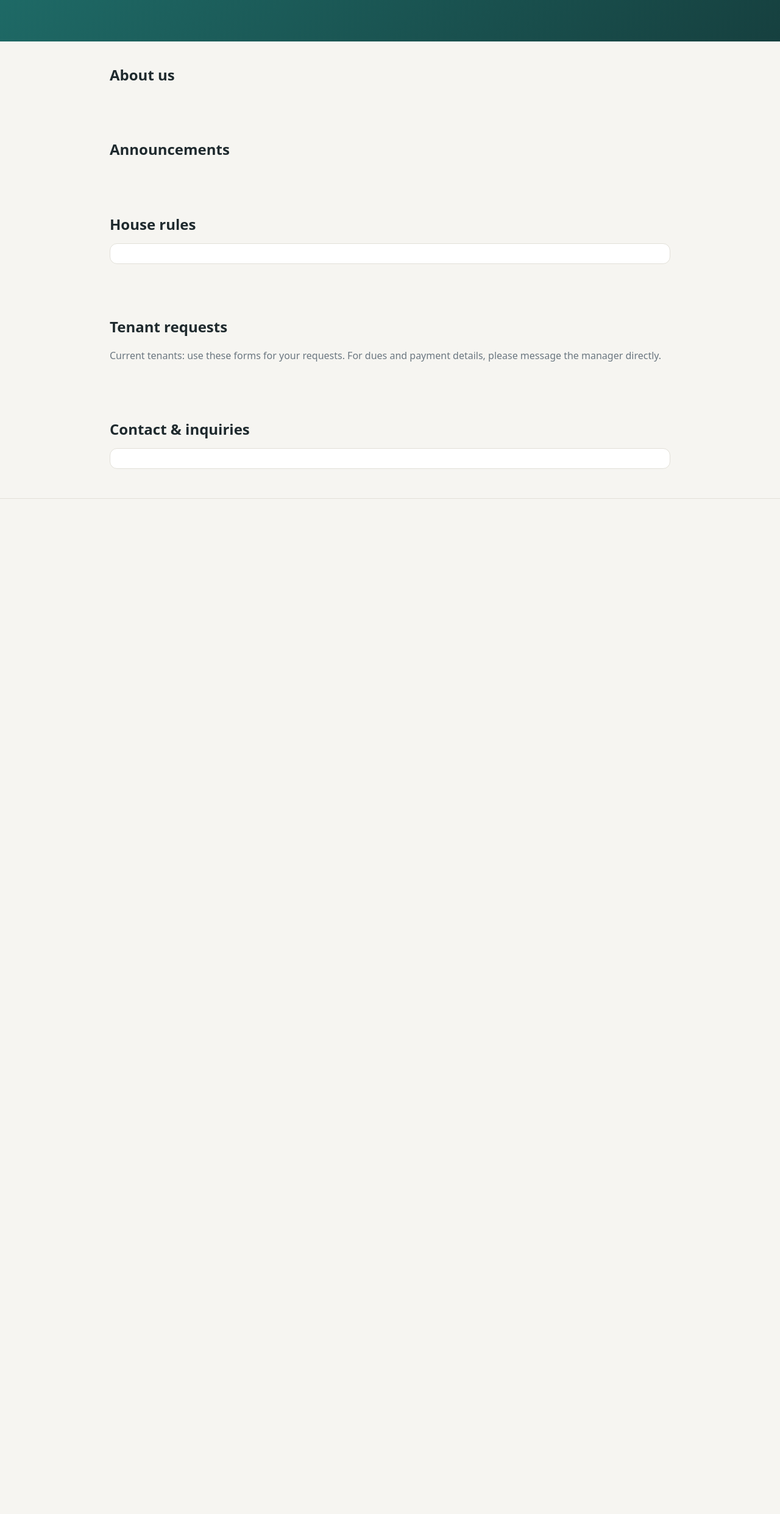
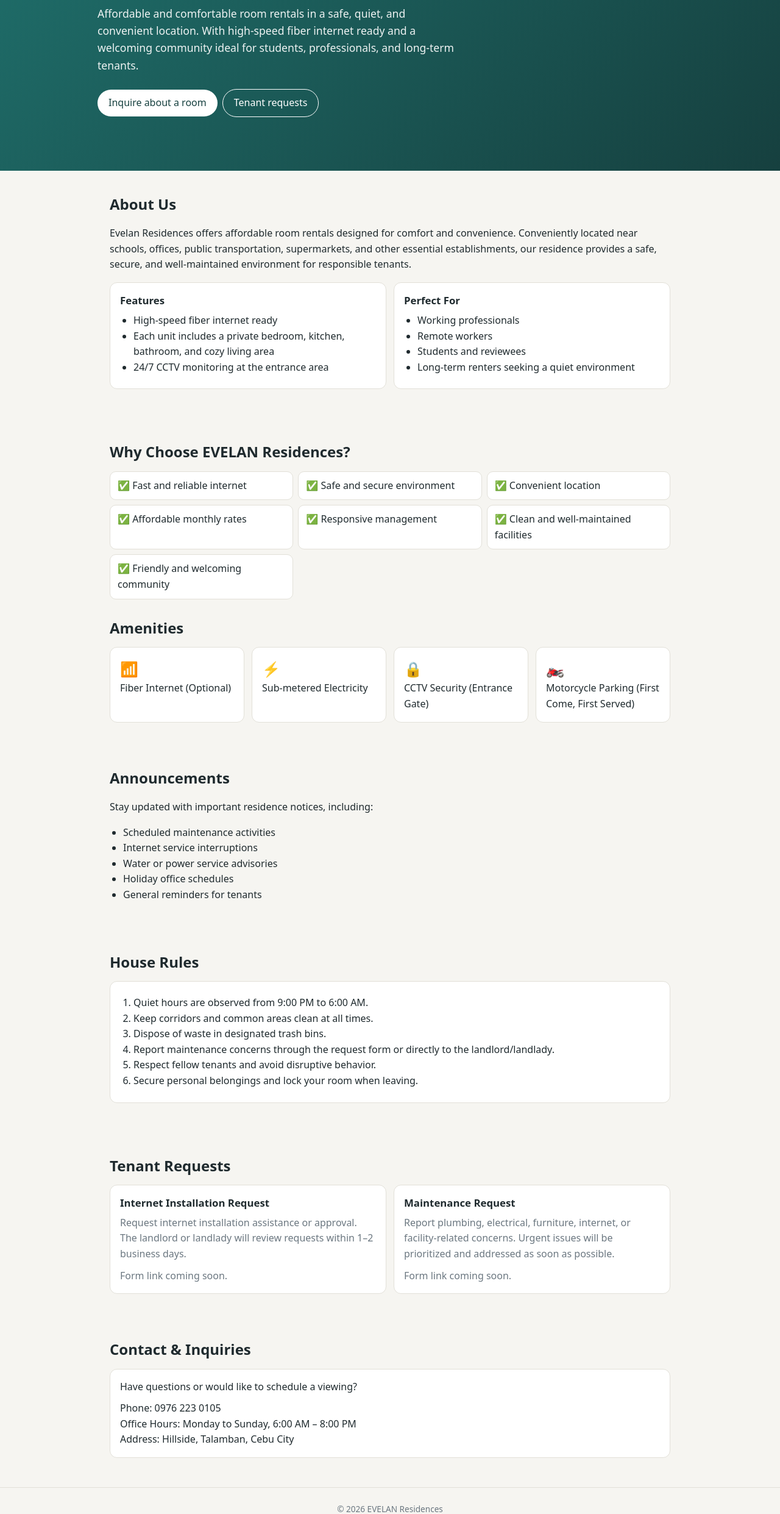
Before and after one commit to EvelanResidences/RoomRentals, a plain HTML site: page index.html in a window 1280 px wide. Shown: the part 248-2731 px from the top of the page at 61% size. Before the commit the page ends 1114 px from the top, so only its background shows below. Drawn offline with Linux system fonts and the light colour scheme.

Commit message:
Update index.html

```diff
--- a/index.html
+++ b/index.html
@@ -1,7 +1,7 @@
 <!DOCTYPE html>
 <html lang="en"><head><meta charset="utf-8">
 <meta name="viewport" content="width=device-width, initial-scale=1, viewport-fit=cover">
-<title>Our Residence</title>
+<title>EVELAN Residences</title>
 <style>
 :root{--bg:#f6f5f1;--card:#fff;--tx:#1f2a2e;--mu:#6b7780;--ac:#1f6f6b;--bd:#e2e0d8;color-scheme:light}
 @media (prefers-color-scheme:dark){:root{--bg:#15191b;--card:#1e2427;--tx:#e8ecee;--mu:#98a4ab;--ac:#4fb3ad;--bd:#2f393d;color-scheme:dark}}
@@ -11,64 +11,62 @@ body{margin:0;background:var(--bg);color:var(--tx);font:16px/1.6 system-ui,-appl
 .top nav{display:flex;gap:16px;align-items:center;flex-wrap:wrap}.top a{color:var(--tx);text-decoration:none}
 .btn{display:inline-block;background:var(--ac);color:#fff!important;padding:9px 18px;border-radius:99px;text-decoration:none}
 .hero{padding:88px 20px;background:linear-gradient(135deg,#1f6f6b,#16403f);color:#fff}
-.hero h1{font-size:clamp(2rem,6vw,3.2rem);margin:0 0 8px}.hero p{max-width:560px;font-size:1.1rem;opacity:.92}
+.hero h1{font-size:clamp(2rem,6vw,3.2rem);margin:0 0 8px}.hero p{max-width:600px;font-size:1.1rem;opacity:.92}
 .hero .btn{background:#fff;color:#16403f!important;margin:8px 8px 0 0}.hero .btn.ghost{background:transparent;color:#fff!important;border:1px solid #fff}
 .wrap{max-width:960px;margin:0 auto}.sec{padding:36px 20px}.sec>h2{font-size:1.5rem;margin:0 0 12px}
 .card{background:var(--card);border:1px solid var(--bd);border-radius:12px;padding:16px;margin:12px 0}
-.card h3{margin:0 0 6px;font-size:1.05rem}.pre{white-space:pre-wrap}.mu{color:var(--mu)}
-.grid{display:grid;grid-template-columns:repeat(auto-fit,minmax(220px,1fr));gap:12px}
+.card h3{margin:0 0 6px;font-size:1.05rem}.card p{margin:0 0 10px}.card ul,.card ol,.sec ul{margin:6px 0;padding-left:22px}
+.pre{white-space:pre-wrap}.mu{color:var(--mu)}
+.grid{display:grid;grid-template-columns:repeat(auto-fit,minmax(220px,1fr));gap:12px}.grid .card{margin:0}
 .grid img{width:100%;height:180px;object-fit:cover;border-radius:12px}
+.chk{list-style:none;padding:0!important;display:grid;grid-template-columns:repeat(auto-fit,minmax(240px,1fr));gap:8px}.chk li{background:var(--card);border:1px solid var(--bd);border-radius:10px;padding:10px 12px}
+.am{font-size:1.5rem;display:block}
 footer{text-align:center;padding:24px;color:var(--mu);font-size:.85rem;border-top:1px solid var(--bd);padding-bottom:calc(24px + env(safe-area-inset-bottom,0px))}
 </style></head><body>
-<header class="top"><b id="sn"></b><nav><a href="#about">About</a><a href="#news">Announcements</a><a href="#rules">House rules</a><a href="#requests">Tenant requests</a><a class="btn" href="#contact">Contact</a></nav></header>
+<header class="top"><b id="sn"></b><nav><a href="#about">About</a><a href="#why">Why us</a><a href="#news">Announcements</a><a href="#rules">House rules</a><a href="#requests">Requests</a><a class="btn" href="#contact">Contact</a></nav></header>
 <section class="hero"><div class="wrap"><h1 id="hn"></h1><p id="tg"></p><a class="btn" href="#contact">Inquire about a room</a><a class="btn ghost" href="#requests">Tenant requests</a></div></section>
-<section id="about" class="wrap sec"><h2>About us</h2><div class="pre" id="ab"></div><div class="grid" id="ph"></div></section>
-<section id="news" class="wrap sec"><h2>Announcements</h2><div id="nw"></div></section>
-<section id="rules" class="wrap sec"><h2>House rules</h2><div class="card pre" id="ru"></div></section>
-<section id="requests" class="wrap sec"><h2>Tenant requests</h2><p class="mu">Current tenants: use these forms for your requests. For dues and payment details, please message the manager directly.</p><div class="grid" id="fm"></div></section>
-<section id="contact" class="wrap sec"><h2>Contact &amp; inquiries</h2><div class="card pre" id="ct"></div></section>
-<footer id="ft"></footer>
+<section id="about" class="wrap sec"><h2>About Us</h2><p id="ab"></p><div class="grid"><div class="card"><h3>Features</h3><ul id="ft1"></ul></div><div class="card"><h3>Perfect For</h3><ul id="pf"></ul></div></div><div class="grid" id="ph" style="margin-top:12px"></div></section>
+<section id="why" class="wrap sec"><h2>Why Choose EVELAN Residences?</h2><ul class="chk" id="wy"></ul><h2 style="margin-top:28px">Amenities</h2><div class="grid" id="am"></div></section>
+<section id="news" class="wrap sec"><h2>Announcements</h2><p id="ni"></p><ul id="nt"></ul><div id="nw"></div></section>
+<section id="rules" class="wrap sec"><h2>House Rules</h2><div class="card"><ol id="ru"></ol></div></section>
+<section id="requests" class="wrap sec"><h2>Tenant Requests</h2><div class="grid" id="fm"></div></section>
+<section id="contact" class="wrap sec"><h2>Contact &amp; Inquiries</h2><div class="card"><p id="cq"></p><div class="pre" id="ct"></div></div></section>
+<footer id="fo"></footer>
 <script>
 /* ===== EDIT THIS BLOCK ONLY ===== */
 const SITE={
- name:"Evelan Residences",
- tagline:"Affordable and comfortable room rentals in a safe, quiet, and convenient location. Enjoy high-speed internet, clean common areas, and a welcoming community ideal for students, professionals, and long-term tenants.",
- about:"Conveniently located near schools, offices, public transportation, supermarkets, and other essential establishments, our residence offers a safe, secure, and well-maintained environment for students, professionals, and long-term tenants.
-
-Features:
-1 bedroom
-Own small living space
-Own kitchen and bathroom
-CCTV in the entrance area
-
-Perfect for:
-Working professionals
-Remote workers
-Reviewees and students
-Long-term renters seeking a quiet environment
-
-  ",
- announcements:[
-  {title:"Welcome!",text:"Post notices here, such as scheduled maintenance, internet downtime, or payment reminders (no names or amounts)."}
+ name:"EVELAN Residences",
+ tagline:"Affordable and comfortable room rentals in a safe, quiet, and convenient location. With high-speed fiber internet ready and a welcoming community ideal for students, professionals, and long-term tenants.",
+ about:"Evelan Residences offers affordable room rentals designed for comfort and convenience. Conveniently located near schools, offices, public transportation, supermarkets, and other essential establishments, our residence provides a safe, secure, and well-maintained environment for responsible tenants.",
+ features:["High-speed fiber internet ready","Each unit includes a private bedroom, kitchen, bathroom, and cozy living area","24/7 CCTV monitoring at the entrance area"],
+ perfectFor:["Working professionals","Remote workers","Students and reviewees","Long-term renters seeking a quiet environment"],
+ why:["Fast and reliable internet","Safe and secure environment","Convenient location","Affordable monthly rates","Responsive management","Clean and well-maintained facilities","Friendly and welcoming community"],
+ amenities:[["📶","Fiber Internet (Optional)"],["⚡","Sub-metered Electricity"],["🔒","CCTV Security (Entrance Gate)"],["🏍️","Motorcycle Parking (First Come, First Served)"]],
+ announcementIntro:"Stay updated with important residence notices, including:",
+ announcementTopics:["Scheduled maintenance activities","Internet service interruptions","Water or power service advisories","Holiday office schedules","General reminders for tenants"],
+ notices:[] /* add specific notices, e.g. {title:"Water interruption",text:"Dec 3, 9 AM to 12 NN"} */,
+ rules:["Quiet hours are observed from 9:00 PM to 6:00 AM.","Keep corridors and common areas clean at all times.","Dispose of waste in designated trash bins.","Report maintenance concerns through the request form or directly to the landlord/landlady.","Respect fellow tenants and avoid disruptive behavior.","Secure personal belongings and lock your room when leaving."],
+ forms:[
+  {label:"Internet Installation Request",text:"Request internet installation assistance or approval. The landlord or landlady will review requests within 1\u20132 business days.",url:""},
+  {label:"Maintenance Request",text:"Report plumbing, electrical, furniture, internet, or facility-related concerns. Urgent issues will be prioritized and addressed as soon as possible.",url:""}
  ],
- rules:"1. Quiet hours after 10 PM.\n2. Keep common areas clean.\n3. Report damages and problems through the maintenance form.",
- forms:[
-  {label:"Internet installation request",url:""},
-  {label:"Maintenance request",url:""}
- ],
- contact:"Phone / Viber: 09xx xxx xxxx\nEmail: you@example.com\nAddress: Street, City",
+ contactIntro:"Have questions or would like to schedule a viewing?",
+ contact:"Phone: 0976 223 0105\nOffice Hours: Monday to Sunday, 6:00 AM \u2013 8:00 PM\nAddress: Hillside, Talamban, Cebu City",
  photos:[] /* e.g. ["photos/room1.jpg","photos/front.jpg"] */
 };
 /* ================================= */
 const $=s=>document.querySelector(s);
+const el=(tag,cls,txt)=>{const e=document.createElement(tag);if(cls)e.className=cls;if(txt)e.textContent=txt;return e};
 const t=(s,v)=>{$(s).textContent=v};
-document.title=SITE.name;t('#sn',SITE.name);t('#hn',SITE.name);t('#tg',SITE.tagline);
-t('#ab',SITE.about);t('#ru',SITE.rules);t('#ct',SITE.contact);t('#ft','\u00a9 '+new Date().getFullYear()+' '+SITE.name);
-const el=(tag,cls,txt)=>{const e=document.createElement(tag);if(cls)e.className=cls;if(txt)e.textContent=txt;return e};
-SITE.announcements.forEach(a=>{const c=el('div','card');c.append(el('h3','',a.title),el('div','pre',a.text));$('#nw').append(c)});
-if(!SITE.announcements.length)$('#nw').append(el('p','mu','No announcements right now.'));
-SITE.forms.forEach(f=>{const c=el('div','card');c.append(el('h3','',f.label));
- if(/^https:\/\//.test(f.url)){const a=el('a','btn','Open form');a.href=f.url;a.target='_blank';a.rel='noopener';c.append(a)}else c.append(el('span','mu','Link coming soon.'));
+const list=(s,arr)=>arr.forEach(x=>$(s).append(el('li','',x)));
+document.title=SITE.name;t('#sn',SITE.name);t('#hn',SITE.name);t('#tg',SITE.tagline);t('#ab',SITE.about);
+t('#ni',SITE.announcementIntro);t('#cq',SITE.contactIntro);t('#ct',SITE.contact);t('#fo','\u00a9 '+new Date().getFullYear()+' '+SITE.name);
+list('#ft1',SITE.features);list('#pf',SITE.perfectFor);list('#nt',SITE.announcementTopics);list('#ru',SITE.rules);
+SITE.why.forEach(x=>$('#wy').append(el('li','','\u2705 '+x)));
+SITE.amenities.forEach(a=>{const c=el('div','card');c.append(el('span','am',a[0]),el('div','',a[1]));$('#am').append(c)});
+SITE.notices.forEach(a=>{const c=el('div','card');c.append(el('h3','',a.title),el('div','pre',a.text));$('#nw').append(c)});
+SITE.forms.forEach(f=>{const c=el('div','card');c.append(el('h3','',f.label),el('p','mu',f.text));
+ if(/^https:\/\//.test(f.url)){const a=el('a','btn','Open form');a.href=f.url;a.target='_blank';a.rel='noopener';c.append(a)}else c.append(el('span','mu','Form link coming soon.'));
  $('#fm').append(c)});
 SITE.photos.forEach(p=>{if(/^[\w\-\/.]+\.(jpe?g|png|webp|gif)$/i.test(p)){const i=el('img');i.src=p;i.alt='';i.loading='lazy';$('#ph').append(i)}});
 </script></body></html>
```
